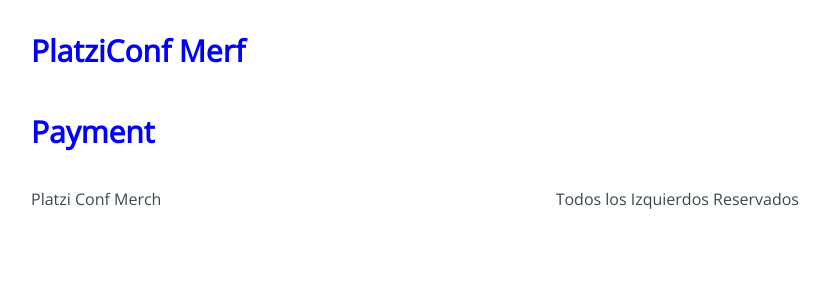
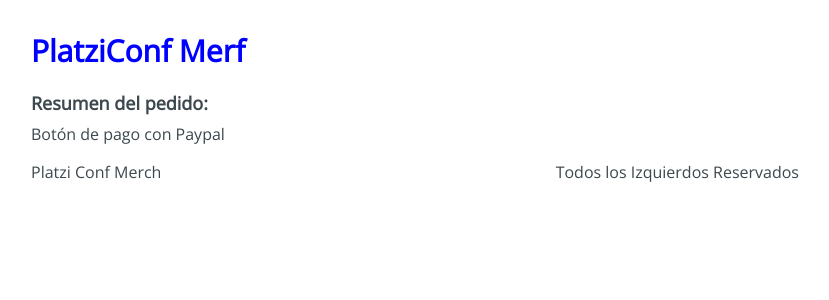
Before and after one commit to adrian-villamil/platzi-conf-merch, a React app: page /checkout/payment in a window 1280 px wide. Shown: the top 300 px of the page, without its empty margins (225-1054 px from the left). Built offline with nearby package versions, Linux system fonts and the light colour scheme.

Commit message:
Agregamos la estructura de Payment.

```diff
--- a/src/containers/Payment.jsx
+++ b/src/containers/Payment.jsx
@@ -3,7 +3,14 @@
 
 const Payment = () => {
   return (
-    <h1>Payment</h1>
+    <div className="Payment">
+      <div className="Payment-content">
+        <h3>Resumen del pedido:</h3>
+        <div className="Payment-button">
+          Botón de pago con Paypal
+        </div>
+      </div>
+    </div>
   );
 };
 
```
